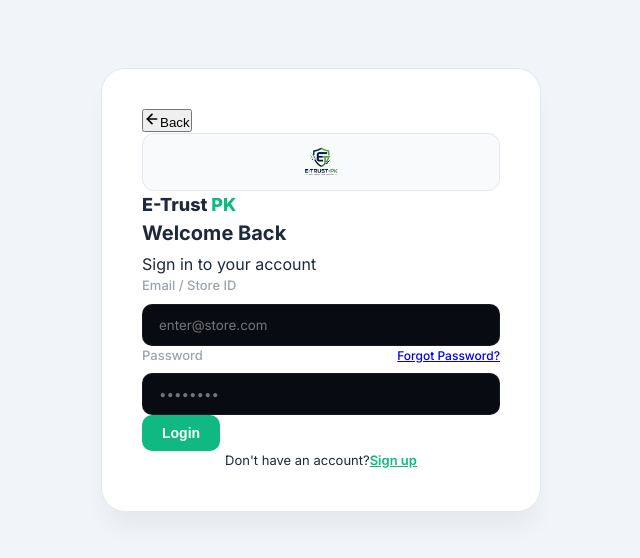
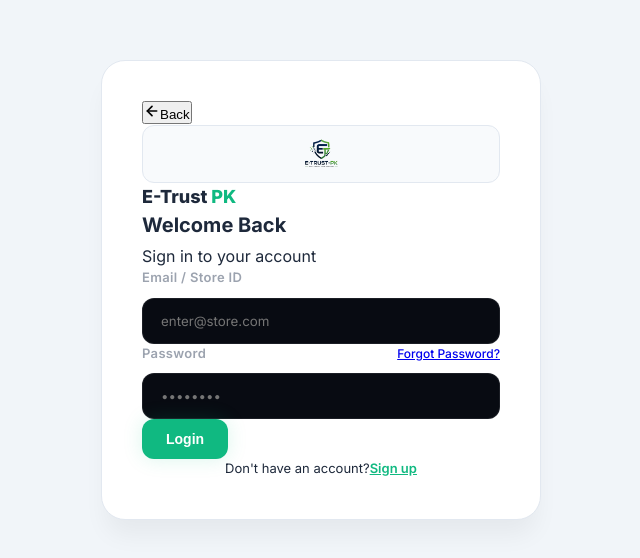
Before and after one commit to Faakhir030Memon/E-Track-Pk, a React (Vite) app in the folder e-trust-dashboard/: page /login in a window 1280 px wide. Shown: the part 110-668 px from the top of the page, without its empty margins (319-959 px from the left). Built offline with nearby package versions, Linux system fonts and the light colour scheme.

Commit message:
feat: implement Sidebar component and define global design system styles in index.css

```diff
--- a/e-trust-dashboard/src/components/Sidebar.jsx
+++ b/e-trust-dashboard/src/components/Sidebar.jsx
@@ -71,13 +71,25 @@
       </nav>
 
       <div className="mt-auto px-2">
-        <div className="card" style={{ padding: '0.75rem', background: 'rgba(255,255,255,0.03)', border: 'none', marginBottom: '1rem' }}>
-          <p style={{ fontSize: '0.7rem', color: 'var(--text-muted)' }}>Store Account</p>
-          <p style={{ fontSize: '0.8125rem', fontWeight: 600, color: 'var(--text-primary)' }}>{user?.storeName || 'Store'}</p>
+        <div className="glass-card" style={{ padding: '1rem', borderRadius: 'var(--radius-md)', marginBottom: '1.25rem', border: '1px solid var(--border)' }}>
+          <div className="flex items-center gap-3">
+            <div style={{ width: '32px', height: '32px', borderRadius: '8px', background: 'var(--brand-primary)', color: '#fff', display: 'flex', alignItems: 'center', justifyContent: 'center', fontWeight: 800 }}>
+              {user?.storeName?.charAt(0) || 'S'}
+            </div>
+            <div>
+              <p style={{ fontSize: '0.8125rem', fontWeight: 700, color: 'var(--text-primary)', marginBottom: '2px' }}>{user?.storeName || 'Store'}</p>
+              <div className="flex items-center gap-2">
+                <span className="badge" style={{ padding: '1px 6px', fontSize: '10px', background: 'rgba(16, 185, 129, 0.1)', color: 'var(--brand-primary)' }}>
+                  {user?.role === 'admin' ? 'ADMIN' : 'PRO'}
+                </span>
+                <span style={{ fontSize: '10px', color: 'var(--text-muted)' }}>Online</span>
+              </div>
+            </div>
+          </div>
         </div>
-        <button className="btn btn-ghost w-full" onClick={logout} style={{ justifyContent: 'flex-start', color: '#EF4444', gap: '0.75rem' }}>
+        <button className="btn btn-ghost w-full" onClick={logout} style={{ justifyContent: 'flex-start', color: '#FF4B4B', gap: '0.75rem', padding: '0.75rem' }}>
           <svg width="18" height="18" viewBox="0 0 24 24" fill="none" stroke="currentColor" strokeWidth="2" strokeLinecap="round" strokeLinejoin="round"><path d="M9 21H5a2 2 0 0 1-2-2V5a2 2 0 0 1 2-2h4"/><polyline points="16 17 21 12 16 7"/><line x1="21" y1="12" x2="9" y2="12"/></svg>
-          <span>Logout</span>
+          <span style={{ fontWeight: 600 }}>Sign Out</span>
         </button>
       </div>
     </aside>
--- a/e-trust-dashboard/src/index.css
+++ b/e-trust-dashboard/src/index.css
@@ -15,37 +15,42 @@
 
   --brand-primary: #10B981; /* Emerald Green */
   --brand-secondary: #059669;
-  --brand-glow: rgba(16, 185, 129, 0.2);
+  --brand-glow: rgba(16, 185, 129, 0.25);
 
-  --danger: #EF4444;
-  --danger-bg: rgba(239, 68, 68, 0.1);
-  --danger-border: rgba(239, 68, 68, 0.3);
+  --danger: #FF4B4B;
+  --danger-bg: rgba(255, 75, 75, 0.12);
+  --danger-border: rgba(255, 75, 75, 0.3);
 
-  --warning: #F59E0B;
-  --warning-bg: rgba(245, 158, 11, 0.1);
-  --warning-border: rgba(245, 158, 11, 0.3);
+  --warning: #FBBF24;
+  --warning-bg: rgba(251, 191, 36, 0.1);
+  --warning-border: rgba(251, 191, 36, 0.3);
 
   --success: #10B981;
   --success-bg: rgba(16, 185, 129, 0.1);
 
-  --text-primary: #F3F4F6;
+  --text-primary: #F9FAFB;
   --text-secondary: #9CA3AF;
   --text-muted: #6B7280;
 
-  --border: rgba(255, 255, 255, 0.06);
-  --border-bright: rgba(255, 255, 255, 0.1);
+  --border: rgba(255, 255, 255, 0.08);
+  --border-bright: rgba(255, 255, 255, 0.12);
+
+  --glass: rgba(18, 24, 38, 0.7);
+  --glass-blur: blur(12px);
 
   --font-sans: 'Inter', system-ui, -apple-system, sans-serif;
   --font-mono: 'JetBrains Mono', monospace;
 
-  --radius-sm: 6px;
-  --radius-md: 10px;
-  --radius-lg: 14px;
-  --radius-xl: 20px;
+  --radius-sm: 8px;
+  --radius-md: 12px;
+  --radius-lg: 18px;
+  --radius-xl: 24px;
 
-  --transition: 0.25s cubic-bezier(0.4, 0, 0.2, 1);
-  --shadow-sm: 0 4px 6px -1px rgba(0, 0, 0, 0.1), 0 2px 4px -1px rgba(0, 0, 0, 0.06);
-  --shadow-lg: 0 10px 15px -3px rgba(0, 0, 0, 0.4), 0 4px 6px -2px rgba(0, 0, 0, 0.2);
+  --transition: 0.3s cubic-bezier(0.4, 0, 0.2, 1);
+  --shadow-sm: 0 4px 6px -1px rgba(0, 0, 0, 0.2);
+  --shadow-md: 0 10px 20px -5px rgba(0, 0, 0, 0.3);
+  --shadow-lg: 0 20px 40px -10px rgba(0, 0, 0, 0.5);
+  --shadow-glow: 0 0 20px rgba(16, 185, 129, 0.15);
 }
 
 /* ── Reset & Base ──────────────────────────────────── */
@@ -101,15 +106,27 @@
   transition: all var(--transition);
   position: relative;
   overflow: hidden;
+  box-shadow: var(--shadow-sm);
 }
-.card:hover { border-color: var(--border-bright); transform: translateY(-2px); box-shadow: var(--shadow-lg); }
+.card:hover {
+  border-color: var(--border-bright);
+  transform: translateY(-4px);
+  box-shadow: var(--shadow-lg);
+}
+
+/* Glassmorphic card variant */
+.glass-card {
+  background: var(--glass);
+  backdrop-filter: var(--glass-blur);
+  border: 1px solid var(--border-bright);
+}
 
 /* Buttons */
 .btn {
   display: inline-flex;
   align-items: center;
   justify-content: center;
-  padding: 0.625rem 1.25rem;
+  padding: 0.75rem 1.5rem;
   border-radius: var(--radius-md);
   font-weight: 600;
   font-size: 0.875rem;
@@ -117,49 +134,90 @@
   transition: all var(--transition);
   border: none;
   outline: none;
-  gap: 0.5rem;
+  gap: 0.625rem;
   white-space: nowrap;
 }
-.btn-primary { background: var(--brand-primary); color: #fff; }
-.btn-primary:hover { background: var(--brand-secondary); box-shadow: 0 0 15px var(--brand-glow); }
-.btn-outline { background: transparent; border: 1px solid var(--border-bright); color: var(--text-primary); }
-.btn-outline:hover { background: var(--bg-elevated); border-color: var(--text-muted); }
+.btn-primary {
+  background: var(--brand-primary);
+  color: #fff;
+  box-shadow: var(--shadow-glow);
+}
+.btn-primary:hover {
+  background: var(--brand-secondary);
+  transform: translateY(-2px);
+  box-shadow: 0 8px 25px var(--brand-glow);
+}
+.btn-outline {
+  background: transparent;
+  border: 1px solid var(--border-bright);
+  color: var(--text-primary);
+}
+.btn-outline:hover {
+  background: var(--bg-elevated);
+  border-color: var(--text-muted);
+  transform: translateY(-2px);
+}
 .btn-ghost { background: transparent; color: var(--text-secondary); }
 .btn-ghost:hover { color: var(--text-primary); background: var(--bg-elevated); }
 
 /* Inputs */
-.input-group { display: flex; flex-direction: column; gap: 0.5rem; width: 100%; }
-.input-label { font-size: 0.8125rem; font-weight: 500; color: var(--text-secondary); }
+.input-group { display: flex; flex-direction: column; gap: 0.625rem; width: 100%; }
+.input-label { font-size: 0.8125rem; font-weight: 600; color: var(--text-secondary); letter-spacing: 0.025em; }
 .input {
   background: var(--bg-dark);
   border: 1px solid var(--border);
   border-radius: var(--radius-md);
-  padding: 0.75rem 1rem;
+  padding: 0.875rem 1.125rem;
   color: var(--text-primary);
   font-family: var(--font-sans);
   transition: all var(--transition);
   width: 100%;
 }
-.input:focus { border-color: var(--brand-primary); outline: none; box-shadow: 0 0 0 3px var(--brand-glow); }
+.input:focus { border-color: var(--brand-primary); outline: none; box-shadow: 0 0 0 4px var(--brand-glow); }
 
 /* Badges */
 .badge {
-  padding: 0.25rem 0.625rem;
+  padding: 0.375rem 0.75rem;
   border-radius: var(--radius-sm);
-  font-size: 0.75rem;
-  font-weight: 600;
+  font-size: 0.7rem;
+  font-weight: 700;
   text-transform: uppercase;
+  letter-spacing: 0.05em;
+  display: inline-flex;
+  align-items: center;
+  gap: 0.375rem;
 }
-.badge-success { background: var(--success-bg); color: var(--success); }
-.badge-warning { background: var(--warning-bg); color: var(--warning); }
-.badge-danger { background: var(--danger-bg); color: var(--danger); }
+.badge-success { background: var(--success-bg); color: var(--success); border: 1px solid rgba(16, 185, 129, 0.2); }
+.badge-warning { background: var(--warning-bg); color: var(--warning); border: 1px solid rgba(251, 191, 36, 0.2); }
+.badge-danger { background: var(--danger-bg); color: var(--danger); border: 1px solid rgba(255, 75, 75, 0.2); }
 
 /* Tables */
-.table-container { overflow-x: auto; width: 100%; }
+.table-container {
+  overflow-x: auto;
+  width: 100%;
+  border-radius: var(--radius-md);
+  border: 1px solid var(--border);
+}
 .data-table { width: 100%; border-collapse: separate; border-spacing: 0; min-width: 600px; }
-.data-table th { text-align: left; padding: 1rem; font-size: 0.75rem; color: var(--text-muted); font-weight: 600; border-bottom: 1px solid var(--border); }
-.data-table td { padding: 1rem; font-size: 0.875rem; color: var(--text-secondary); border-bottom: 1px solid var(--border); }
-.data-table tr:hover td { background: rgba(255, 255, 255, 0.02); }
+.data-table th {
+  text-align: left;
+  padding: 1.125rem 1rem;
+  font-size: 0.7rem;
+  color: var(--text-muted);
+  font-weight: 700;
+  text-transform: uppercase;
+  letter-spacing: 0.05em;
+  background: rgba(255, 255, 255, 0.01);
+  border-bottom: 1px solid var(--border);
+}
+.data-table td {
+  padding: 1.125rem 1rem;
+  font-size: 0.875rem;
+  color: var(--text-secondary);
+  border-bottom: 1px solid var(--border);
+}
+.data-table tr:last-child td { border-bottom: none; }
+.data-table tr:hover td { background: rgba(255, 255, 255, 0.03); }
 
 /* ── Sidebar (Image Match & Responsive) ─────────────── */
 .sidebar {
```
